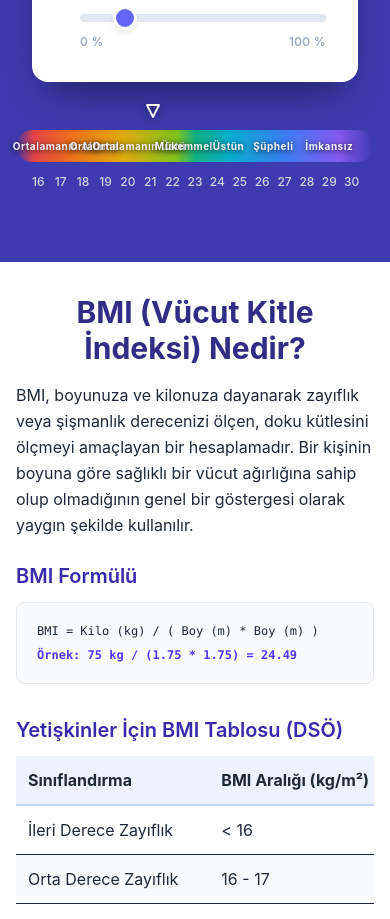
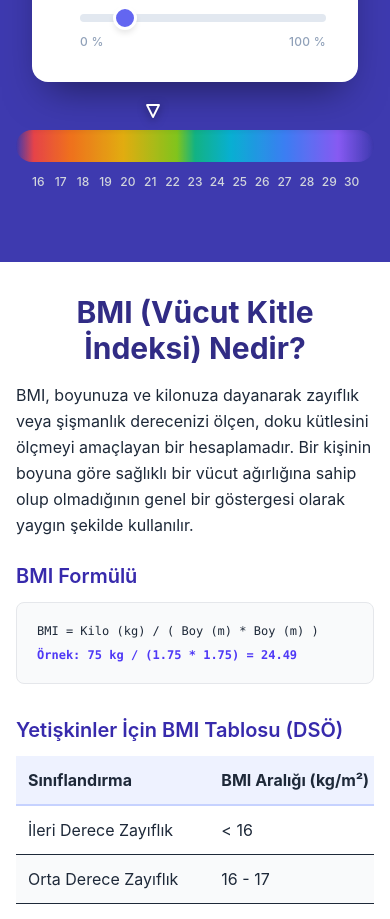
Before and after one commit to Weledonium/GencKal, a Next.js app: page / in a window 390 px wide. Shown: the part 1040-1959 px from the top of the page. Built offline with nearby package versions, Linux system fonts and the light colour scheme.

Commit message:
style(ReferenceScale): hide category text labels on mobile view to prevent overlapping and improve UX

```diff
--- a/src/components/ReferenceScale.tsx
+++ b/src/components/ReferenceScale.tsx
@@ -67,7 +67,7 @@ export default function ReferenceScale({ score, type, gender }: ReferenceScalePr
                         return (
                             <div
                                 key={idx}
-                                className="absolute h-full flex items-center justify-center -translate-x-1/2"
+                                className="hidden md:flex absolute h-full items-center justify-center -translate-x-1/2"
                                 style={{ left: `${catPercent}%` }}
                             >
                                 <span className="text-white font-bold text-[10px] sm:text-xs tracking-wider drop-shadow-[0_1px_3px_rgba(0,0,0,0.9)] whitespace-nowrap">
```
